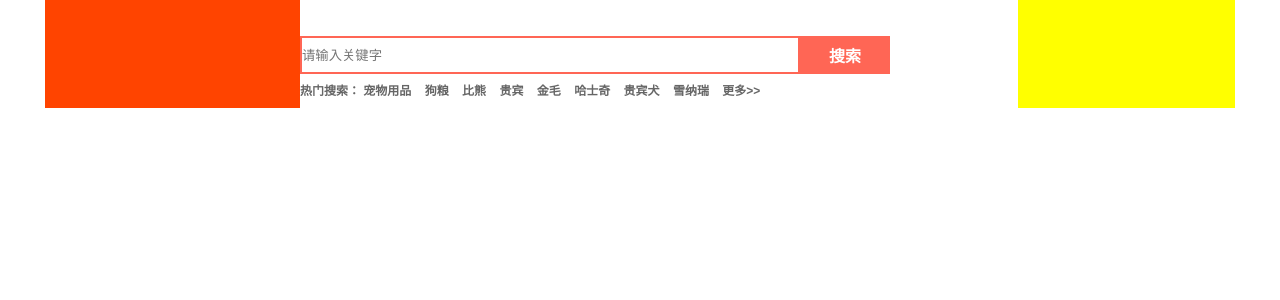
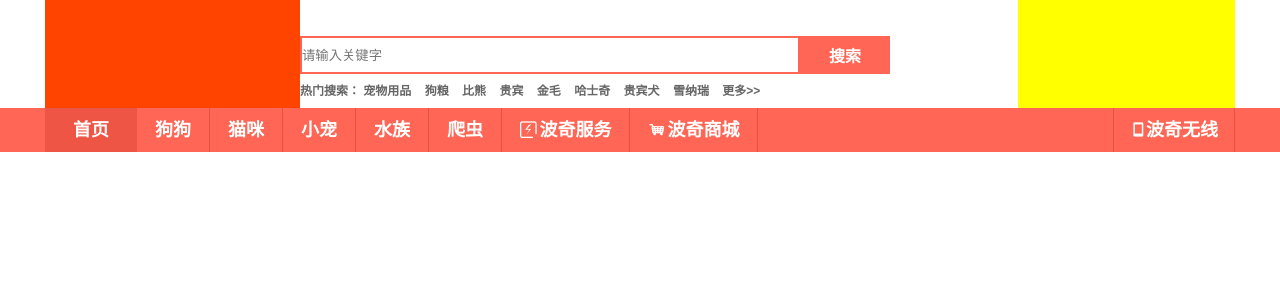
Before and after one commit to ZFCFBGC/project, a PHP site: page /html/header.html in a window 1280 px wide. Shown: the part 40-340 px from the top of the page. Run offline with PHP 8.4, Linux system fonts and the light colour scheme.

Commit message:
二级导航初稿

```diff
--- a/src/css/common.css
+++ b/src/css/common.css
@@ -20,3 +20,21 @@
 .logo_c p a{color: #666666;display:inline-block;margin-right: 10px;}
 .logo_c p a:hover{color: #FF6655;text-decoration: underline;}
 .logo_r{width: 217px;height:108px;background: yellow;}
+/*nav部分*/
+#nav{background:#FF6655;}
+#nav div>a,#nav .nav_c>li>a{color:#FFFFFF;font-size: 18px;font-weight: bold;line-height: 44px;}
+.nav_l{width: 92px;height: 44px;background: #EE5544;text-align: center;}
+
+.nav_c>li{padding: 0 18px;border-right: 1px solid #E35342;height: 44px;position: relative;}
+.nav_c>li>a>i{display: inline-block;margin-right: 3px;}
+.nav_c .s_nav{width: 670px;height: 276px;border:1px solid #DE4E3E;position: absolute;top: 42px;left: -1px;padding: 10px 0 15px 20px;}
+.nav_c .s_nav li:first-of-type{width: 464px;}
+.nav_c .s_nav dl{display:inline-block;width: 230px;height: 138px;}
+.nav_c .s_nav dl dt a{font-size: 16px;line-height: 18px;color:#FF6655;}
+
+.nav_c .s_nav dl dd a{display: inline-block;height: 16px;line-height: 16px;font-size: 14px;float: left;margin: 9px 15px 0 0;color: #666666;}
+.nav_c .s_nav .picture{width: 160px;height:276px;border-left: 1px dashed #ddd;padding:0 20px;text-align: center;}
+.nav_c .s_nav .picture .img{width: 160px;height:120px;background: yellow;}
+.nav_c .s_nav .picture span{font-size: 16px;line-height: 24px;color:#666;display: inline-block;padding-top:5px;}
+.nav_c .s_nav .picture span a{color: #000;font-weight: bold;}
+.nav_r{width: 120px;border-left: 1px solid #E35342;border-right: 1px solid #E35342;line-height: 44px;height: 44px;text-align: center;}
--- a/src/html/header.html
+++ b/src/html/header.html
@@ -54,5 +54,245 @@
             </div>
         </div>
     </div>
+    <div id="nav">
+        <div class="container clearfix">
+            <div class="fl nav_l"><a href="#">首页</a></div>
+            <ul class="nav_c fl clearfix">
+                <li class="fl dog"><a href="#">狗狗</a>
+                        <ul class="clearfix s_nav" style="display:none;">
+                            <li class="fl">
+                                <dl>
+                                    <dt><a href="#">狗狗商城<i>&gt;&gt;</i></a></dt>
+                                    <dd><a href="#">宠物狗粮</a></dd>
+                                    <dd><a href="#">狗罐头/妙鲜包</a></dd>
+                                    <dd><a href="#">狗狗零食</a></dd>
+                                    <dd><a href="#">狗狗保健品</a></dd>
+                                    <dd><a href="#">狗狗医疗</a></dd>
+                                    <dd><a href="#">狗狗沐浴露</a></dd>
+                                    <dd><a href="#">狗狗日用品</a></dd>
+                                    <dd><a href="#">狗狗美容</a></dd>
+                                    <dd><a href="#">狗狗玩具</a></dd>
+                                    <dd><a href="#">衣服/狗窝</a></dd>
+                                </dl>
+                                <dl>
+                                    <dt><a href="#">狗狗论坛<i>&gt;&gt;</i></a></dt>
+                                    <dd><a href="#">哈士奇</a></dd>
+                                    <dd><a href="#">萨摩</a></dd>
+                                    <dd><a href="#">贵宾犬</a></dd>
+                                    <dd><a href="#">比熊犬</a></dd>
+                                    <dd><a href="#">金毛/拉布拉多</a></dd>
+                                    <dd><a href="#">苏牧/喜乐蒂</a></dd>
+                                    <dd><a href="#">雪纳瑞</a></dd>
+                                    <dd><a href="#">西施犬/京巴犬</a></dd>
+                                    <dd><a href="#">混血儿论坛</a></dd>
+                                    <dd><a href="#">其他</a></dd>
+                                </dl>
+                                <dl>
+                                    <dt><a href="#">狗狗服务<i>&gt;&gt;</i></a></dt>
+                                    <dd><a href="#">洗护</a></dd>
+                                    <dd><a href="#">造型</a></dd>
+                                    <dd><a href="#">寄养</a></dd>
+                                    <dd><a href="#">医疗</a></dd>
+                                    <dd><a href="#">摄影</a></dd>
+                                    <dd><a href="#">训练</a></dd>
+                                </dl>
+                                <dl>
+                                    <dt><a href="#">狗狗百科<i>&gt;&gt;</i></a></dt>
+                                    <dd><a href="#">狗狗大全</a></dd>
+                                    <dd><a href="#">狗狗饲养</a></dd>
+                                    <dd><a href="#">狗狗训练</a></dd>
+                                    <dd><a href="#">狗狗医疗</a></dd>
+                                    <dd><a href="#">问答专区</a></dd>
+                                </dl>
+                            </li>
+                            <li class="fl picture">
+                                <div>
+                                    <div class="img"></div>
+                                    <span><a href="#">佩玛思特进口犬粮</a></span><br/>
+                                    <span>进口原料，健康品质</span>
+                                </div>
+                            </li>
+                        </ul>
+                </li>
+                <li class="fl cat"><a href="#">猫咪</a>
+                    <ul class="clearfix s_nav" style="display:none;">
+                            <li class="fl">
+                                <dl>
+                                    <dt><a href="#">猫咪商城<i>&gt;&gt;</i></a></dt>
+                                    <dd><a href="#">宠物猫粮</a></dd>
+                                    <dd><a href="#">猫罐头/妙鲜包</a></dd>
+                                    <dd><a href="#">猫猫零食</a></dd>
+                                    <dd><a href="#">猫猫保健品</a></dd>
+                                    <dd><a href="#">猫猫医疗</a></dd>
+                                    <dd><a href="#">狗狗沐浴露</a></dd>
+                                    <dd><a href="#">日常用品</a></dd>
+                                    <dd><a href="#">美容器材</a></dd>
+                                    <dd><a href="#">猫猫玩具</a></dd>
+                                    <dd><a href="#">猫衣服/猫窝</a></dd>
+                                </dl>
+                                <dl>
+                                    <dt><a href="#">猫咪论坛<i>&gt;&gt;</i></a></dt>
+                                    <dd><a href="#">猫咪论坛</a></dd>
+                                </dl>
+                                <dl>
+                                    <dt><a href="#">猫咪服务<i>&gt;&gt;</i></a></dt>
+                                    <dd><a href="#">洗护</a></dd>
+                                    <dd><a href="#">造型</a></dd>
+                                    <dd><a href="#">寄养</a></dd>
+                                    <dd><a href="#">医疗</a></dd>
+                                    <dd><a href="#">摄影</a></dd>
+                                    <dd><a href="#">训练</a></dd>
+                                </dl>
+                                <dl>
+                                    <dt><a href="#">猫猫百科<i>&gt;&gt;</i></a></dt>
+                                    <dd><a href="#">猫咪大全</a></dd>
+                                    <dd><a href="#">猫咪饲养</a></dd>
+                                    <dd><a href="#">猫咪训练</a></dd>
+                                    <dd><a href="#">猫咪医疗</a></dd>
+                                    <dd><a href="#">问答专区</a></dd>
+                                </dl>
+                            </li>
+                            <li class="fl picture">
+                                <div>
+                                    <div class="img"></div>
+                                    <span><a href="#">佩玛思特进口猫粮</a></span><br/>
+                                    <span>高品质蛋白质营养</span>
+                                </div>
+                            </li>
+                        </ul>
+                </li>
+                <li class="fl mite"><a href="#">小宠</a>
+                    <ul class="clearfix s_nav" style="display:none;">
+                            <li class="fl">
+                                <dl>
+                                    <dt><a href="#">小宠商城<i>&gt;&gt;</i></a></dt>
+                                    <dd><a href="#">兔兔用品</a></dd>
+                                    <dd><a href="#">仓鼠用品</a></dd>
+                                    <dd><a href="#">龙猫用品</a></dd>
+                                    <dd><a href="#">天竺鼠用品</a></dd>
+                                </dl>
+                                <dl>
+                                    <dt><a href="#">小宠百科<i>&gt;&gt;</i></a></dt>
+                                    <dd><a href="#">小宠大全</a></dd>
+                                    <dd><a href="#">小宠饲养</a></dd>
+                                    <dd><a href="#">小宠训练</a></dd>
+                                    <dd><a href="#">小宠医疗</a></dd>
+                                    <dd><a href="#">问答专区</a></dd>
+                                </dl>
+                                <dl>
+                                    <dt><a href="#">小宠论坛<i>&gt;&gt;</i></a></dt>
+                                    <dd><a href="#">小宠水族论坛</a></dd>
+                                </dl>
+
+                            </li>
+                            <li class="fl picture">
+                                <div>
+                                    <div class="img"></div>
+                                    <span><a href="#">MA29玛莎仓鼠粮食500g</a></span><br/>
+                                    <span>仓鼠首选粮</span>
+                                </div>
+                            </li>
+                        </ul>
+                </li>
+                <li class="fl"><a href="#">水族</a>
+                    <ul class="clearfix s_nav" style="display:none;">
+                            <li class="fl">
+                                <dl>
+                                    <dt><a href="#">猫咪商城<i>&gt;&gt;</i></a></dt>
+                                    <dd><a href="#">宠物猫粮</a></dd>
+                                    <dd><a href="#">猫罐头/妙鲜包</a></dd>
+                                    <dd><a href="#">猫猫零食</a></dd>
+                                    <dd><a href="#">猫猫保健品</a></dd>
+                                    <dd><a href="#">猫猫医疗</a></dd>
+                                    <dd><a href="#">狗狗沐浴露</a></dd>
+                                    <dd><a href="#">日常用品</a></dd>
+                                    <dd><a href="#">美容器材</a></dd>
+                                    <dd><a href="#">猫猫玩具</a></dd>
+                                    <dd><a href="#">猫衣服/猫窝</a></dd>
+                                </dl>
+                                <dl>
+                                    <dt><a href="#">猫咪论坛<i>&gt;&gt;</i></a></dt>
+                                    <dd><a href="#">猫咪论坛</a></dd>
+                                </dl>
+                                <dl>
+                                    <dt><a href="#">猫咪服务<i>&gt;&gt;</i></a></dt>
+                                    <dd><a href="#">洗护</a></dd>
+                                    <dd><a href="#">造型</a></dd>
+                                    <dd><a href="#">寄养</a></dd>
+                                    <dd><a href="#">医疗</a></dd>
+                                    <dd><a href="#">摄影</a></dd>
+                                    <dd><a href="#">训练</a></dd>
+                                </dl>
+                                <dl>
+                                    <dt><a href="#">猫猫百科<i>&gt;&gt;</i></a></dt>
+                                    <dd><a href="#">猫咪大全</a></dd>
+                                    <dd><a href="#">猫咪饲养</a></dd>
+                                    <dd><a href="#">猫咪训练</a></dd>
+                                    <dd><a href="#">猫咪医疗</a></dd>
+                                    <dd><a href="#">问答专区</a></dd>
+                                </dl>
+                            </li>
+                            <li class="fl picture">
+                                <div>
+                                    <div class="img"></div>
+                                    <span><a href="#">佩玛思特进口猫粮</a></span><br/>
+                                    <span>高品质蛋白质营养</span>
+                                </div>
+                            </li>
+                        </ul>
+                </li>
+                <li class="fl"><a href="#">爬虫</a>
+                    <ul class="clearfix s_nav" style="display:none;">
+                            <li class="fl">
+                                <dl>
+                                    <dt><a href="#">猫咪商城<i>&gt;&gt;</i></a></dt>
+                                    <dd><a href="#">宠物猫粮</a></dd>
+                                    <dd><a href="#">猫罐头/妙鲜包</a></dd>
+                                    <dd><a href="#">猫猫零食</a></dd>
+                                    <dd><a href="#">猫猫保健品</a></dd>
+                                    <dd><a href="#">猫猫医疗</a></dd>
+                                    <dd><a href="#">狗狗沐浴露</a></dd>
+                                    <dd><a href="#">日常用品</a></dd>
+                                    <dd><a href="#">美容器材</a></dd>
+                                    <dd><a href="#">猫猫玩具</a></dd>
+                                    <dd><a href="#">猫衣服/猫窝</a></dd>
+                                </dl>
+                                <dl>
+                                    <dt><a href="#">猫咪论坛<i>&gt;&gt;</i></a></dt>
+                                    <dd><a href="#">猫咪论坛</a></dd>
+                                </dl>
+                                <dl>
+                                    <dt><a href="#">猫咪服务<i>&gt;&gt;</i></a></dt>
+                                    <dd><a href="#">洗护</a></dd>
+                                    <dd><a href="#">造型</a></dd>
+                                    <dd><a href="#">寄养</a></dd>
+                                    <dd><a href="#">医疗</a></dd>
+                                    <dd><a href="#">摄影</a></dd>
+                                    <dd><a href="#">训练</a></dd>
+                                </dl>
+                                <dl>
+                                    <dt><a href="#">猫猫百科<i>&gt;&gt;</i></a></dt>
+                                    <dd><a href="#">猫咪大全</a></dd>
+                                    <dd><a href="#">猫咪饲养</a></dd>
+                                    <dd><a href="#">猫咪训练</a></dd>
+                                    <dd><a href="#">猫咪医疗</a></dd>
+                                    <dd><a href="#">问答专区</a></dd>
+                                </dl>
+                            </li>
+                            <li class="fl picture">
+                                <div>
+                                    <div class="img"></div>
+                                    <span><a href="#">佩玛思特进口猫粮</a></span><br/>
+                                    <span>高品质蛋白质营养</span>
+                                </div>
+                            </li>
+                        </ul>
+                </li>
+                <li class="fl"><a href="#"><i class="icon-z115-copy iconfont"></i>波奇服务</a></li>
+                <li class="fl"><a href="#"><i class="icon-gouwuche- iconfont"></i>波奇商城</a></li>
+            </ul>
+            <div class="nav_r fr"><a href="#"><i class="icon-shouji iconfont"></i>波奇无线</a></div>
+        </div>
+    </div>
 </body>
 </html>
```
